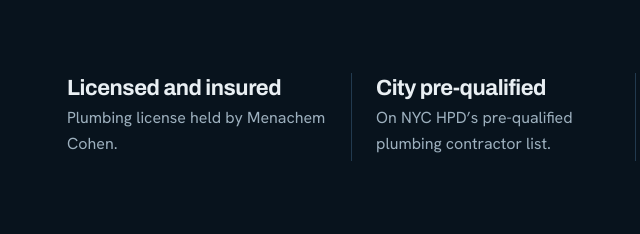
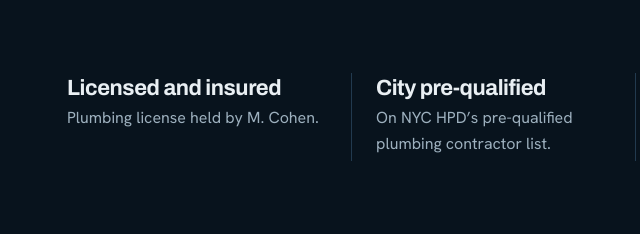
Before and after one commit to josephz2026/phworks-site, a plain HTML site: page index.html in a window 1280 px wide. Shown: the part 2987-3221 px from the top of the page, 5-645 px from the left. Drawn offline with Linux system fonts and the light colour scheme; no server answers.

Commit message:
Update plumbing license holder name in index.html

```diff
--- a/index.html
+++ b/index.html
@@ -89,7 +89,7 @@ footer.ft .bar{display:flex;flex-wrap:wrap;align-items:center;justify-content:sp
 </div></section>
 
 <section style="padding-top:0"><div class="wrap creds">
-<div><h3>Licensed and insured</h3><p>Plumbing license held by Menachem Cohen.</p></div>
+<div><h3>Licensed and insured</h3><p>Plumbing license held by M. Cohen.</p></div>
 <div><h3>City pre-qualified</h3><p>On NYC HPD’s pre-qualified plumbing contractor list.</p></div>
 <div><h3>All five boroughs</h3><p>Bronx, Manhattan, Queens, Brooklyn, Staten Island.</p></div>
 <div><h3>Emergency calls</h3><p>Call us when something breaks.</p></div>
```
